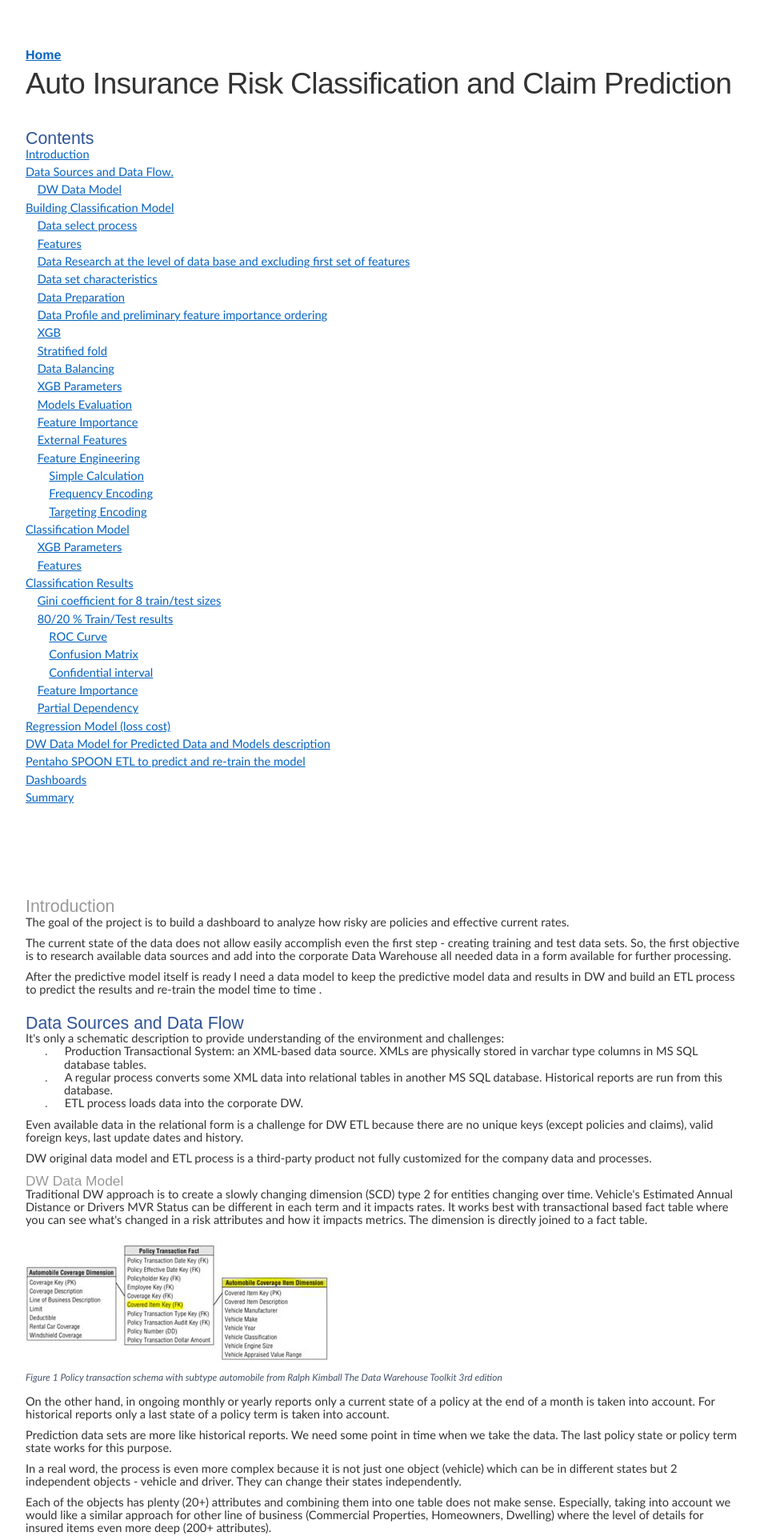
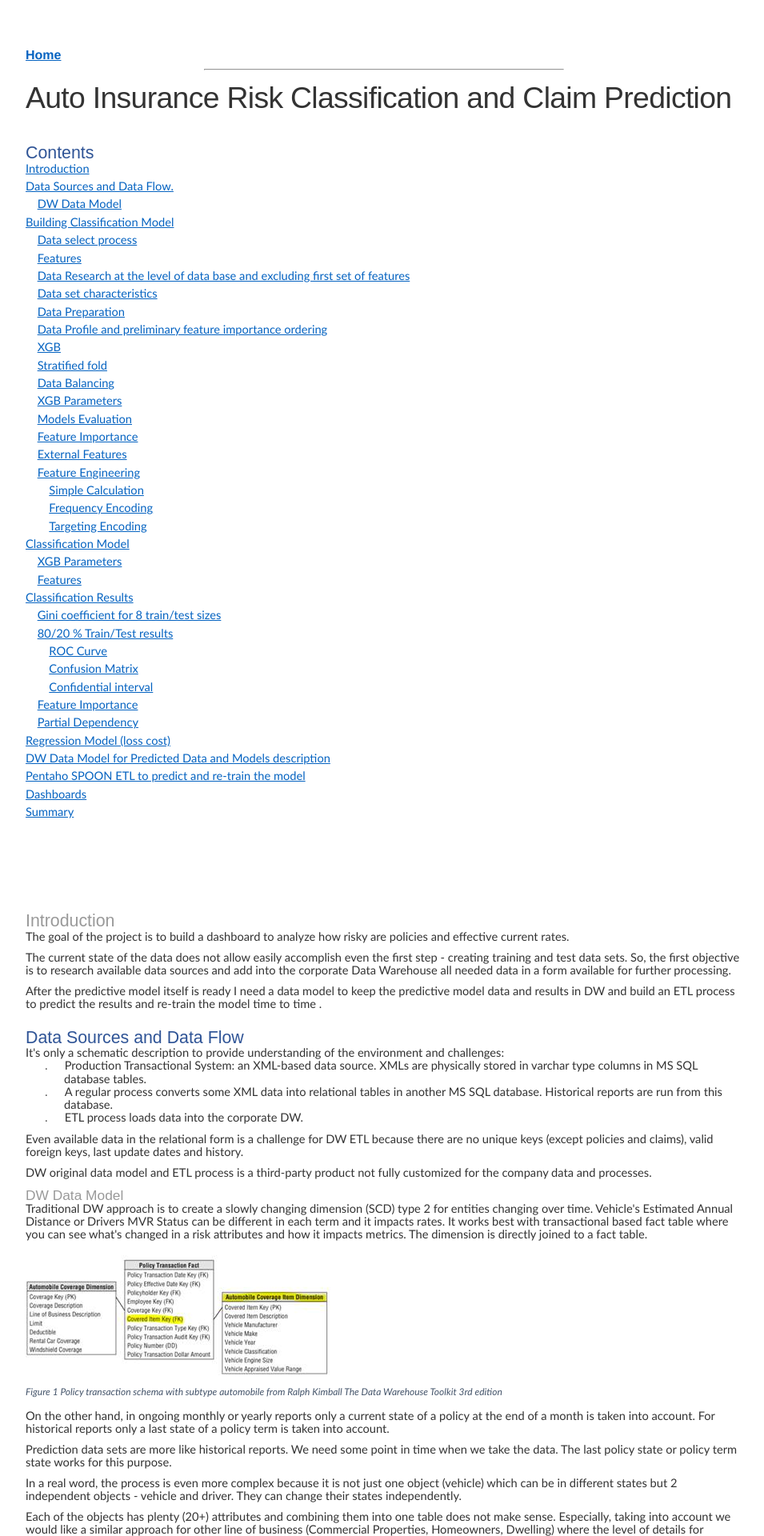
Before and after one commit to KaterynaD/KaterynaD.github.io, a Jekyll site: the page built from Auto Insurance Risk Classification and Claim Prediction/Auto Insurance Risk Classification and Claim Prediction.htm, in a window 1280 px wide. Shown: the top 1920 px of the page at 80% size, without its empty margins (160-1115 px from the left). Built offline with Jekyll 4.4.1, drawn with Linux system fonts in a browser that asks for light colours.

Commit message:
Update default.html

```diff
--- a/_layouts/default.html
+++ b/_layouts/default.html
@@ -11,11 +11,13 @@
 	        		<li><a href="/">Home</a></li>
 	    		</ul>
 			</nav>
+			<hr style="width:50%">
 			<div class="container">
 
 			{{ content }}
 
 			</div><!-- /.container -->
+			<hr style="width:50%">
 			<footer>
 	    		<ul>
 	        		<li><a href="mailto:drogaieva@gmail.com">email</a></li>
```
